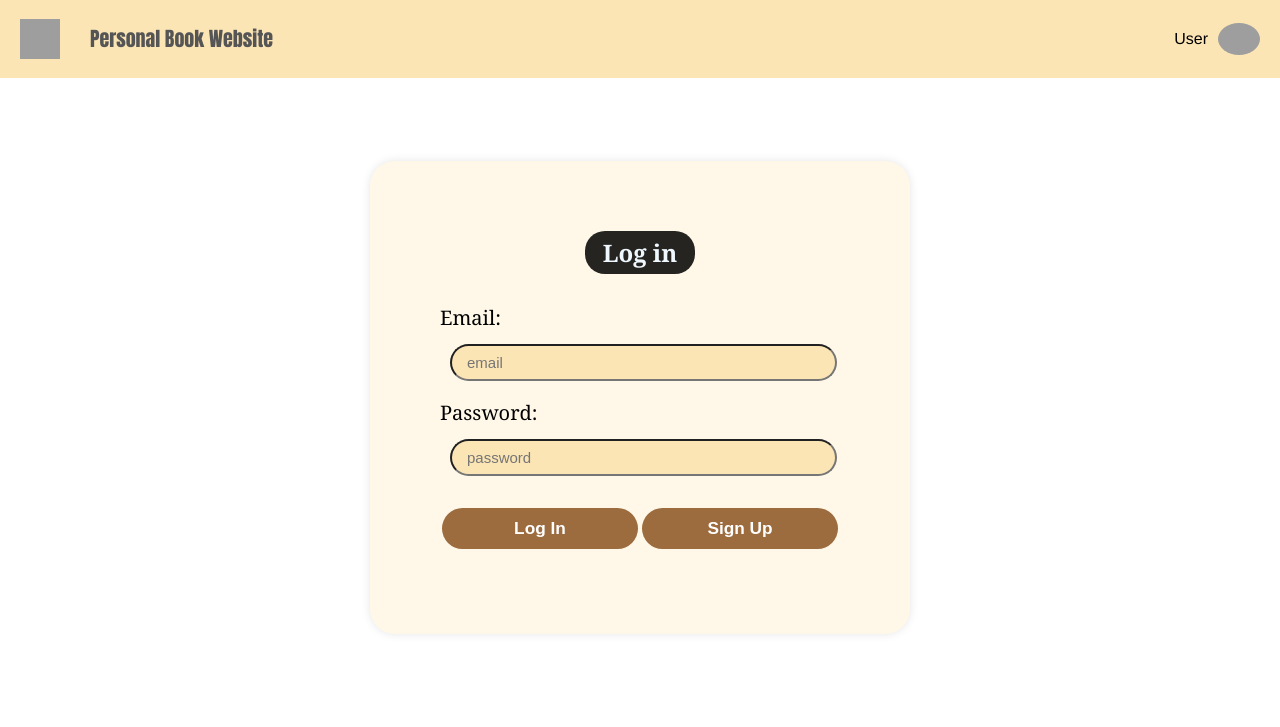
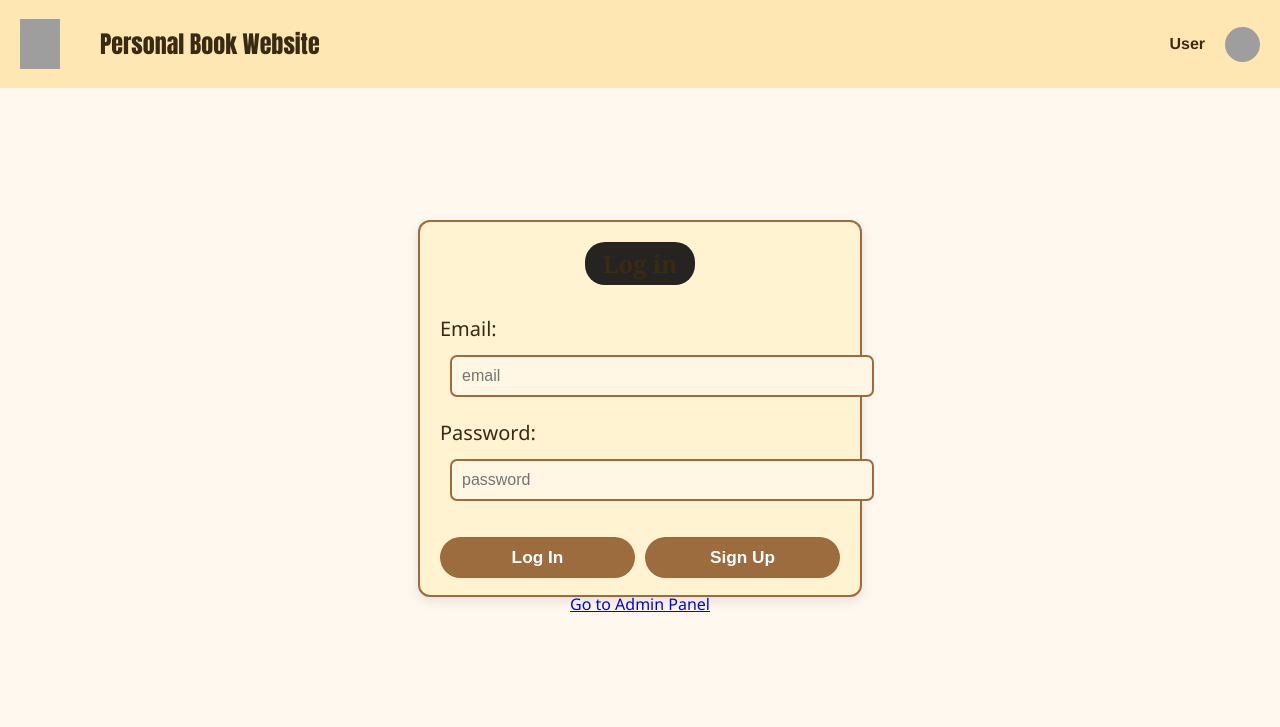
Before and after one commit to abtablate/BOOKWEBSITE2, a PHP site: page /index.php in a window 1280 px wide. Shown: the top 727 px of the page. Run offline with PHP 8.4, Linux system fonts and the light colour scheme; a user stored in the database is signed in; grey boxes are pictures that could not be loaded.

Commit message:
Update index.php

```diff
--- a/index.php
+++ b/index.php
@@ -1,3 +1,44 @@
+<?php
+session_start();
+
+// Database connection (use Railway credentials if hosted there)
+$conn = new mysqli("localhost", "root", "", "bookwebsite");
+if ($conn->connect_error) die("Connection failed: " . $conn->connect_error);
+
+// Login process
+if ($_SERVER['REQUEST_METHOD'] === 'POST') {
+    $email = $_POST['email'];
+    $password = $_POST['password'];
+
+    $stmt = $conn->prepare("SELECT id, password, role FROM users WHERE email = ?");
+    if (!$stmt) {
+        die("Prepare failed: " . $conn->error);
+    }
+    $stmt->bind_param("s", $email);
+    $stmt->execute();
+    $stmt->store_result();
+
+    if ($stmt->num_rows > 0) {
+        $stmt->bind_result($id, $hashed_password, $user_role);
+        $stmt->fetch();
+
+        if (password_verify($password, $hashed_password)) {
+            $_SESSION['user_id'] = $id;
+            $_SESSION['email'] = $email;
+            $_SESSION['role'] = $user_role; // 'admin' or 'user'
+            header("Location: 1.php");
+            exit();
+        } else {
+            echo "<script>alert('Invalid password.');</script>";
+        }
+    } else {
+        echo "<script>alert('No user found.');</script>";
+    }
+    $stmt->close();
+}
+$conn->close();
+?>
+
 <!DOCTYPE html>
 <html lang="en">
 <head>
@@ -5,26 +46,107 @@
   <title>Personal Book Website</title>
   <link rel="stylesheet" href="login.css">
   <style>
-    /* Style for the "Login as" dropdown */
+    body {
+      transition: opacity 0.5s;
+      background: #fff8ef;
+      font-family: 'Segoe UI', Arial, sans-serif;
+      margin: 0;
+      padding: 0;
+    }
+
+    body.fade-out {
+      opacity: 0;
+    }
+
+    header {
+      background: #ffe7b3;
+      padding: 10px 20px;
+      display: flex;
+      align-items: center;
+      justify-content: space-between;
+    }
+
+    .logo {
+      display: flex;
+      align-items: center;
+    }
+
+    .logo img {
+      height: 50px;
+      margin-right: 10px;
+    }
+
+    .logo h1 {
+      font-size: 1.5rem;
+      color: #3a2a13;
+    }
+
+    .user {
+      display: flex;
+      align-items: center;
+    }
+
+    .user span {
+      margin-right: 10px;
+      font-weight: 600;
+      color: #3a2a13;
+    }
+
+    .user-small-img {
+      width: 35px;
+      height: 35px;
+      border-radius: 50%;
+    }
+
+    .login-box {
+      max-width: 400px;
+      margin: 40px auto;
+      padding: 20px;
+      background: #fff3d1;
+      border: 2px solid #9c6b3e;
+      border-radius: 12px;
+      box-shadow: 0 4px 12px rgba(0, 0, 0, 0.1);
+    }
+
+    .login-box h2 {
+      text-align: center;
+      color: #3a2a13;
+    }
+
+    .login-box label {
+      display: block;
+      margin: 10px 0 5px;
+      color: #3a2a13;
+      font-weight: 500;
+    }
+
+    .login-box input {
+      width: 100%;
+      padding: 10px;
+      border-radius: 7px;
+      border: 2px solid #9c6b3e;
+      background: #fff6e3;
+      color: #3a2a13;
+      font-size: 1rem;
+      outline: none;
+      margin-bottom: 12px;
+    }
+
     .login-box select {
       width: 100%;
       padding: 10px 12px;
       border-radius: 7px;
-      border: 2px solid #9c6b3e; /* brown border */
-      background: #fff6e3;        /* match input background */
-      color: #3a2a13;             /* dark text */
+      border: 2px solid #9c6b3e;
+      background: #fff6e3;
+      color: #3a2a13;
       font-size: 1rem;
       margin-bottom: 8px;
-      outline: none;
-      transition: border 0.2s;
       appearance: none;
-      -webkit-appearance: none;
-      -moz-appearance: none;
-      box-shadow: 0 2px 8px rgba(42,93,255,0.05);
+      box-shadow: 0 2px 8px rgba(42, 93, 255, 0.05);
     }
 
     .login-box select:focus {
-      border: 2px solid #7b522e;  /* darker brown on focus */
+      border: 2px solid #7b522e;
       background: #fff3d1;
     }
 
@@ -33,22 +155,27 @@
       color: #3a2a13;
     }
 
+    .login-box .buttons {
+      display: flex;
+      justify-content: space-between;
+      gap: 10px;
+    }
+
     .login-box button {
       flex: 1;
       padding: 10px 0;
       border: none;
       border-radius: 30px;
-      background: #9c6b3e; /* brown color */
+      background: #9c6b3e;
       color: #fff;
       font-size: 1.08rem;
       font-weight: 600;
       cursor: pointer;
       transition: background 0.2s;
-      margin: 0 2px;
     }
 
     .login-box button:hover {
-      background: #7b522e; /* darker brown on hover */
+      background: #7b522e;
     }
   </style>
 </head>
@@ -60,28 +187,56 @@
     </div>
     <div class="user">
       <span>User</span>
-        <img src="github_logo.png" alt="User Icon" class="user-small-img" />
-      </div>
+      <img src="github_logo.png" alt="User Icon" class="user-small-img" />
     </div>
   </header>
 
   <main>
     <div class="login-box">
-
       <h2>Log in</h2>
       <form method="post" action="login.php">
         <label for="email">Email:</label>
         <input type="email" id="email" name="email" placeholder="email" required>
+
         <label for="password">Password:</label>
         <input type="password" id="password" name="password" placeholder="password" required>
 
+        <!-- Optional role dropdown if needed in the future -->
+        <!--
+        <label for="role">Login as:</label>
+        <select id="role" name="role" required>
+          <option value="user">User</option>
+          <option value="admin">Admin</option>
+        </select>
+        -->
 
         <div class="buttons">
           <button type="submit" name="login">Log In</button>
           <button type="button" onclick="window.location.href='signup.html'">Sign Up</button>
         </div>
       </form>
+
+      <?php if (isset($_SESSION['role']) && $_SESSION['role'] === 'admin'): ?>
+        <div style="margin-top: 15px; text-align: center;">
+          <a href="admin_panel.php">Go to Admin Panel</a>
+        </div>
+      <?php endif; ?>
     </div>
   </main>
+
+  <script>
+    document.querySelectorAll('a').forEach(function(link) {
+      if (link.hostname === window.location.hostname && link.target !== "_blank" && !link.href.startsWith('javascript:')) {
+        link.addEventListener('click', function(e) {
+          if (link.hash && link.pathname === window.location.pathname) return;
+          e.preventDefault();
+          document.body.classList.add('fade-out');
+          setTimeout(function() {
+            window.location = link.href;
+          }, 500);
+        });
+      }
+    });
+  </script>
 </body>
 </html>
```
